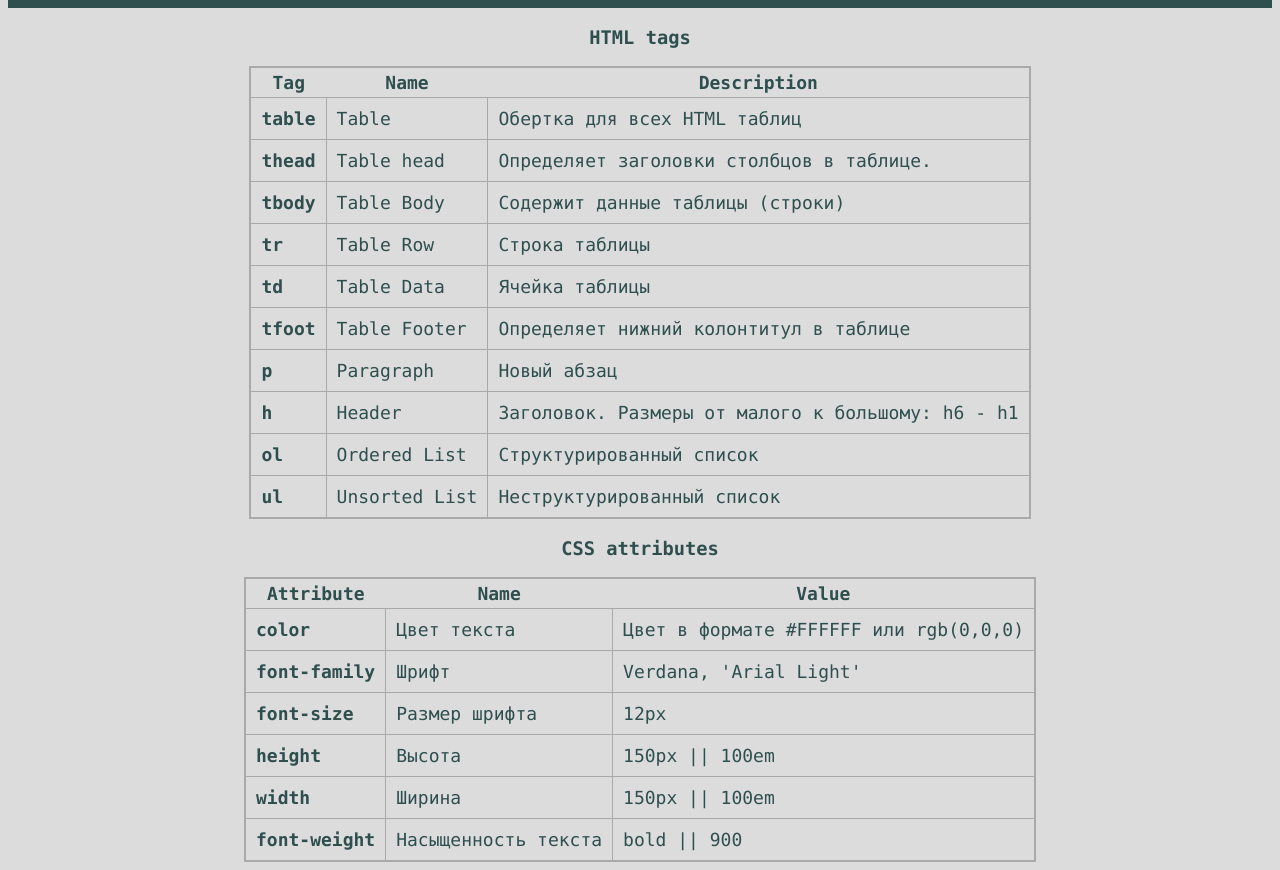
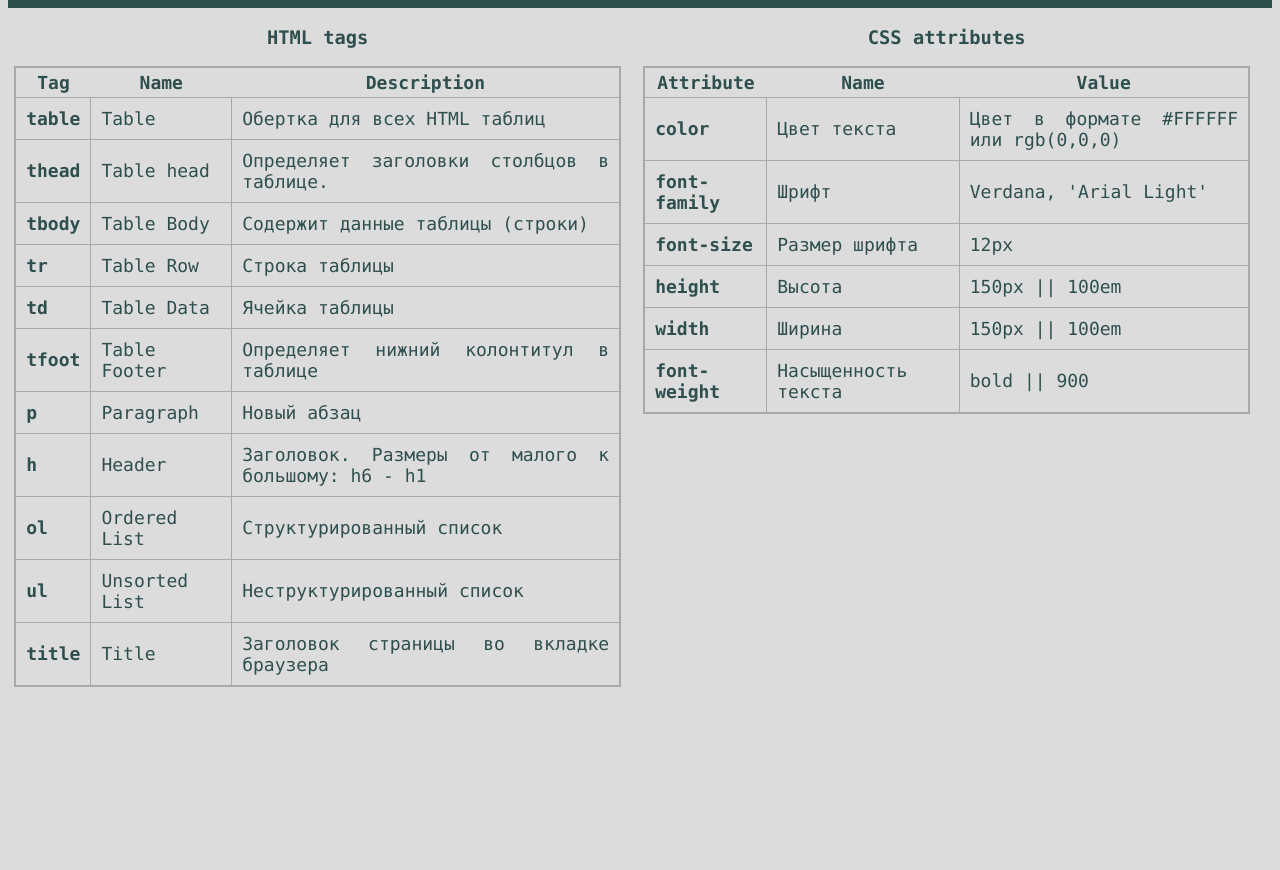
Before and after one commit to DMatyushin/oldpc, a plain HTML site: page index.html in a window 1280 px wide. Shown: the part 58-928 px from the top of the page. After the commit the page ends 800 px from the top, so only its background shows below. Drawn offline with Linux system fonts and the light colour scheme.

Commit message:
Таблицы в inline-block

```diff
--- a/index.html
+++ b/index.html
@@ -5,6 +5,7 @@
 </head>
 
 <body>
+<div class="table-inline">
     <h3>HTML tags</h3>
     <table>
         <thead>
@@ -63,9 +64,16 @@
                 <td>Unsorted List</td>
                 <td>Неструктурированный список</td>
             </tr>
+            <tr>
+                <td class="coll">title</td>
+                <td>Title</td>
+                <td>Заголовок страницы во вкладке браузера</td>
+            </tr>
         </tbody>
     </table>
+</div>
 
+<div class="table-inline">
     <h3>CSS attributes</h3>
     <table>
         <thead>
@@ -106,6 +114,7 @@
             </tr>
         </tbody>
     </table>
+</div>
 </body>
 
 <footer>
--- a/style.css
+++ b/style.css
@@ -23,7 +23,7 @@ table {
     text-align: justify;
     font-size: 18px;
     border-collapse: collapse;
-
+    width: 98%;
 }
 
 td {
@@ -51,3 +51,11 @@ th {
     text-align: center;
     border-collapse: collapse;
 }
+
+.table-inline {
+    display: inline-block;
+    text-align: center;
+    width: 49%;
+    margin-left: auto;
+    margin-right: auto;
+}
```
Lines whose indentation alone changed are shown as unchanged.
